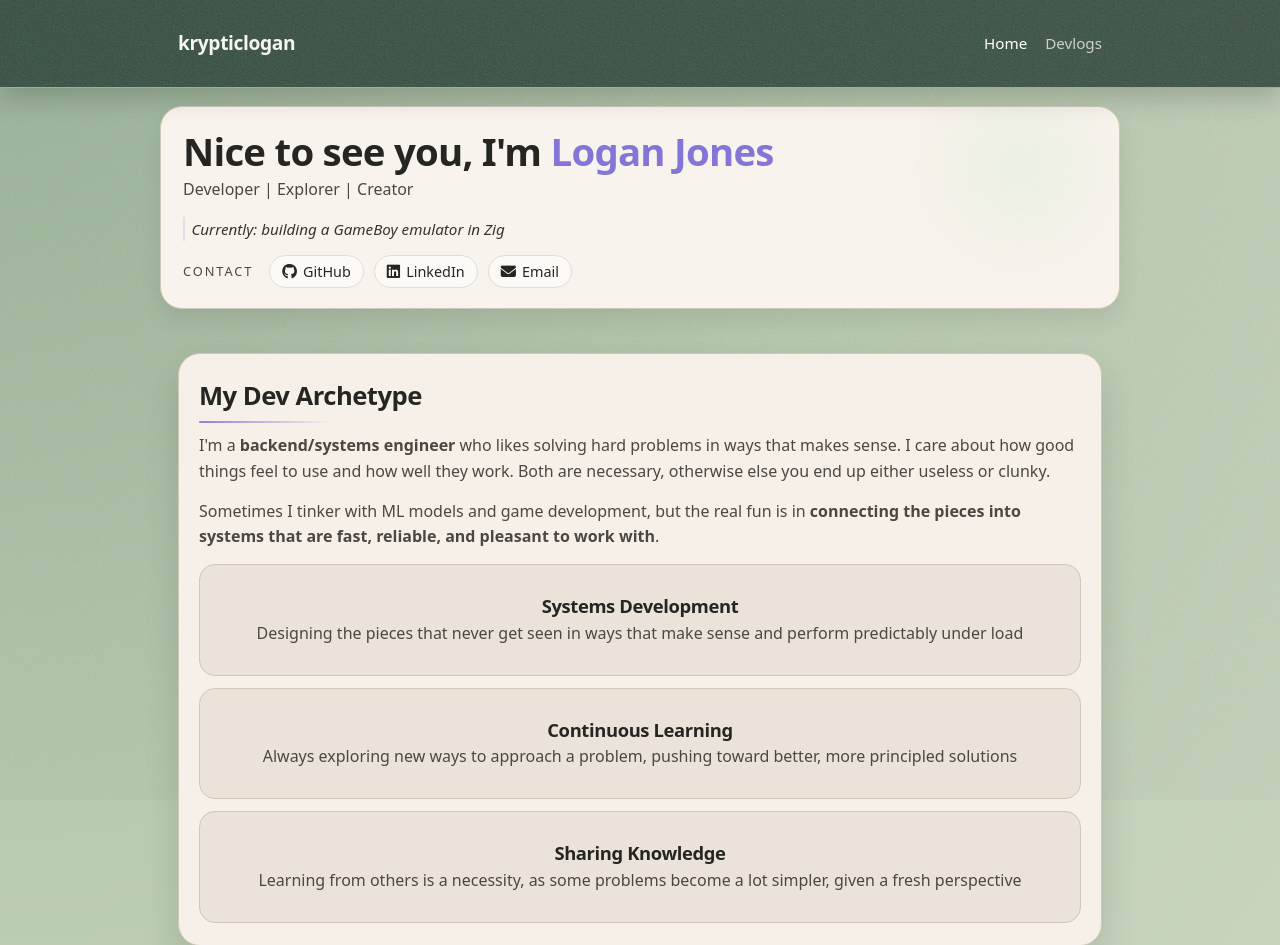
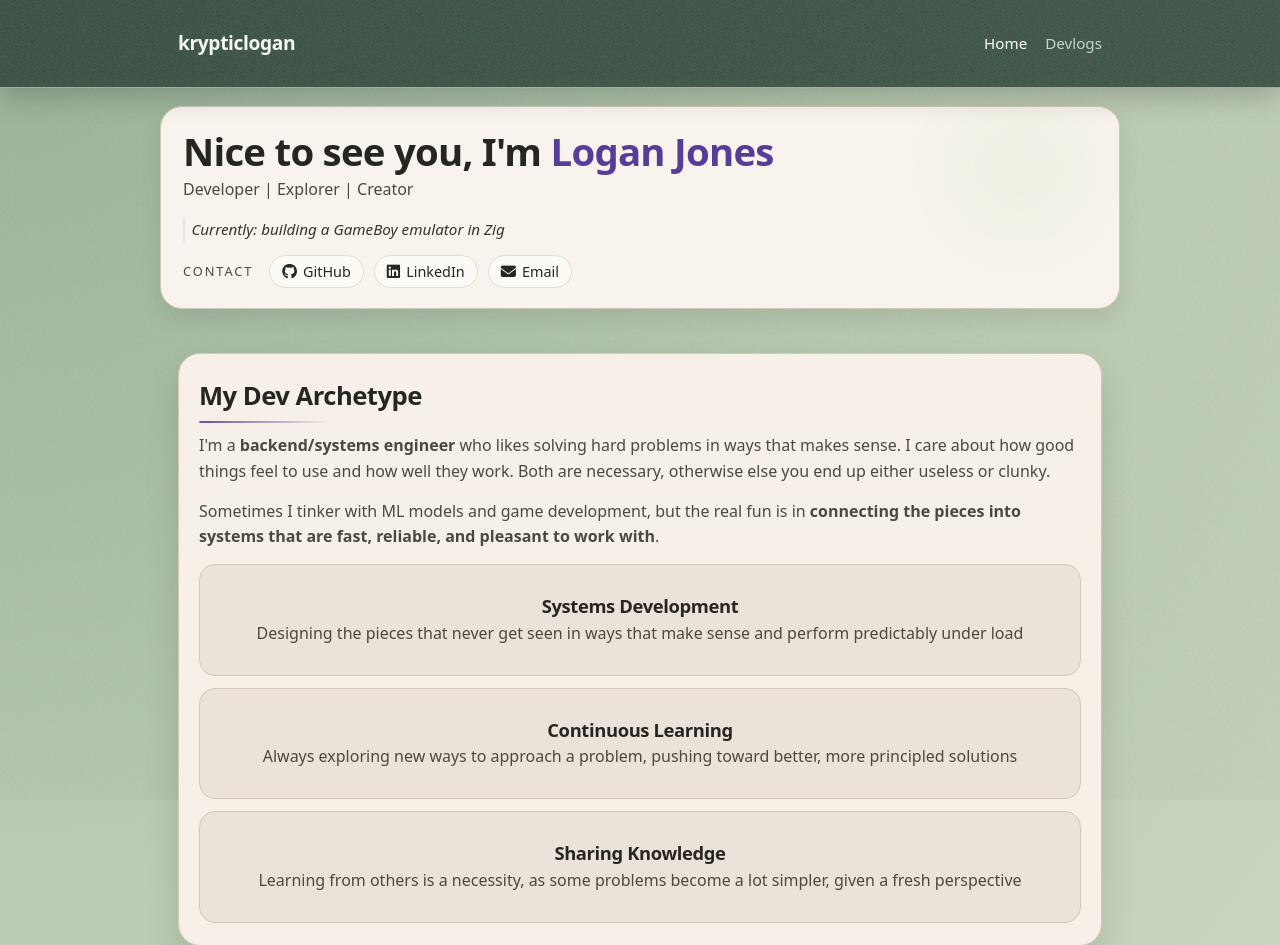
Before and after one commit to krypticlogan/krypticlogan.github.io, a plain HTML site: page index.html in a window 1280 px wide. Shown: the top 945 px of the page. Drawn offline with Linux system fonts and the light colour scheme.

Commit message:
color changes

```diff
--- a/style.css
+++ b/style.css
@@ -25,8 +25,8 @@
   --text-muted-strong: #37342e;
 
   /* accent purple (muted, not neon) */
-  --accent: #6b5ac2;
-  --accent-strong: #8575d7;
+  --accent: #6d4bbc;
+  --accent-strong: #583c9a;
   --accent-soft: #8575d728;
 
   /* borders/shadow */
```
